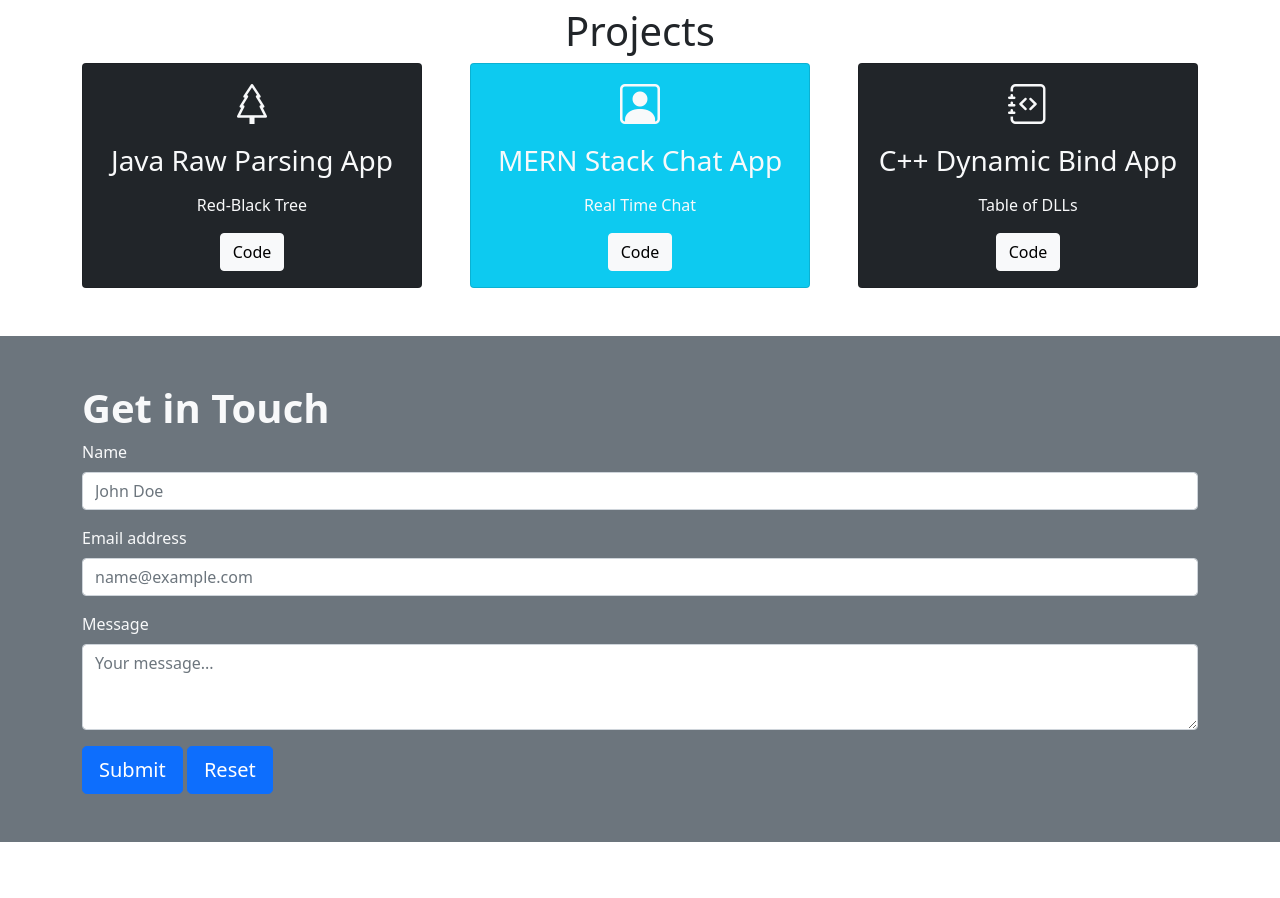
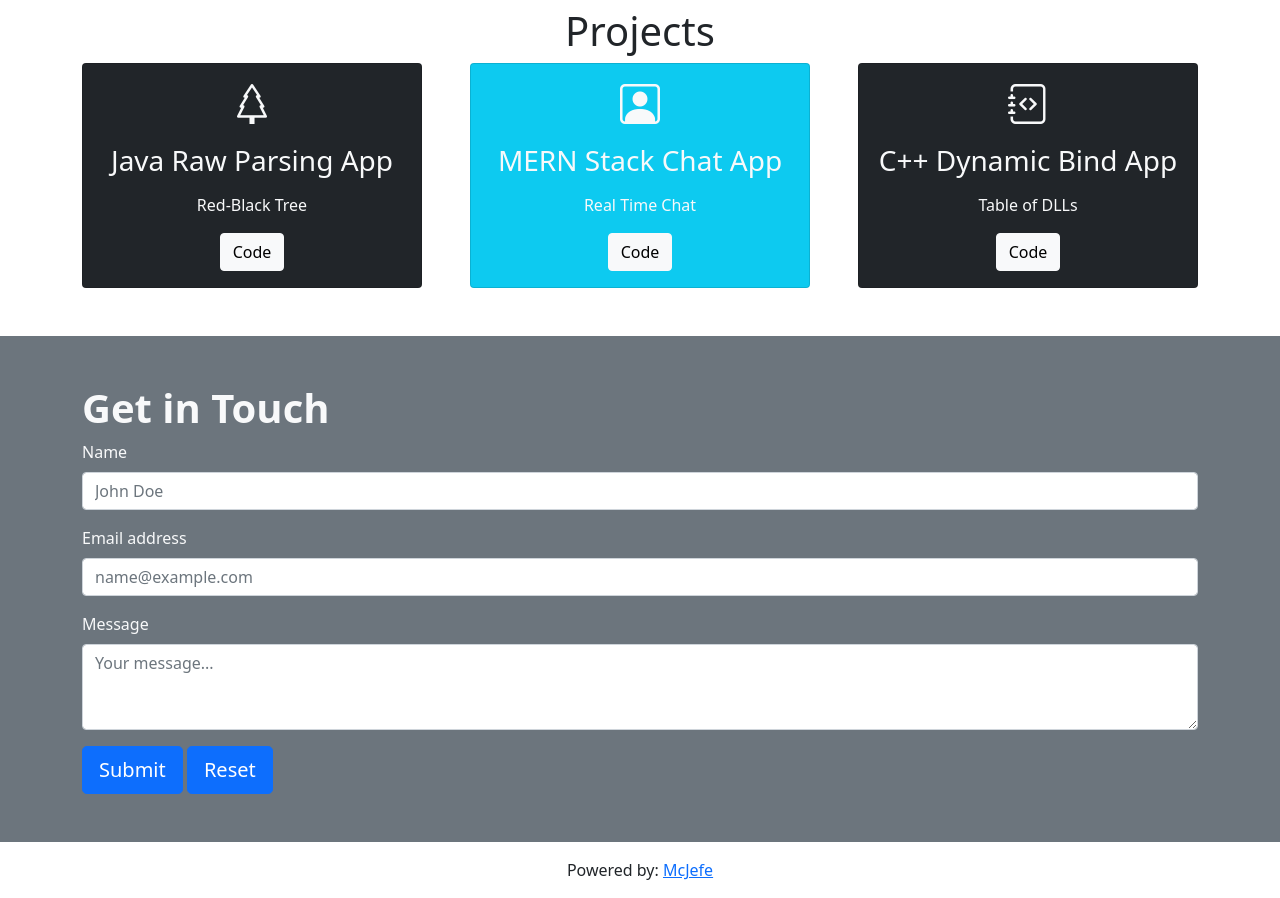
Before and after one commit to McJefe/CS410-Final-Project, a website: page index.html in a window 1280 px wide. Shown: the part 1385-2283 px from the top of the page. Before the commit the page ends 2227 px from the top, so only its background shows below. Drawn offline with nearby package versions, Linux system fonts and the light colour scheme.

Commit message:
Added footer with github repo link

```diff
--- a/index.html
+++ b/index.html
@@ -235,6 +235,13 @@
 
     </section>
 
+    <footer>
+        <div class="text-center p-3">
+            Powered by:
+            <a href="https://github.com/McJefe/CS410-Final-Project">McJefe</a>
+        </div>
+    </footer>
+
     <script src="https://cdn.jsdelivr.net/npm/bootstrap@5.0.2/dist/js/bootstrap.bundle.min.js" integrity="sha384-MrcW6ZMFYlzcLA8Nl+NtUVF0sA7MsXsP1UyJoMp4YLEuNSfAP+JcXn/tWtIaxVXM" crossorigin="anonymous"></script>
 </body>
 </html>
```
